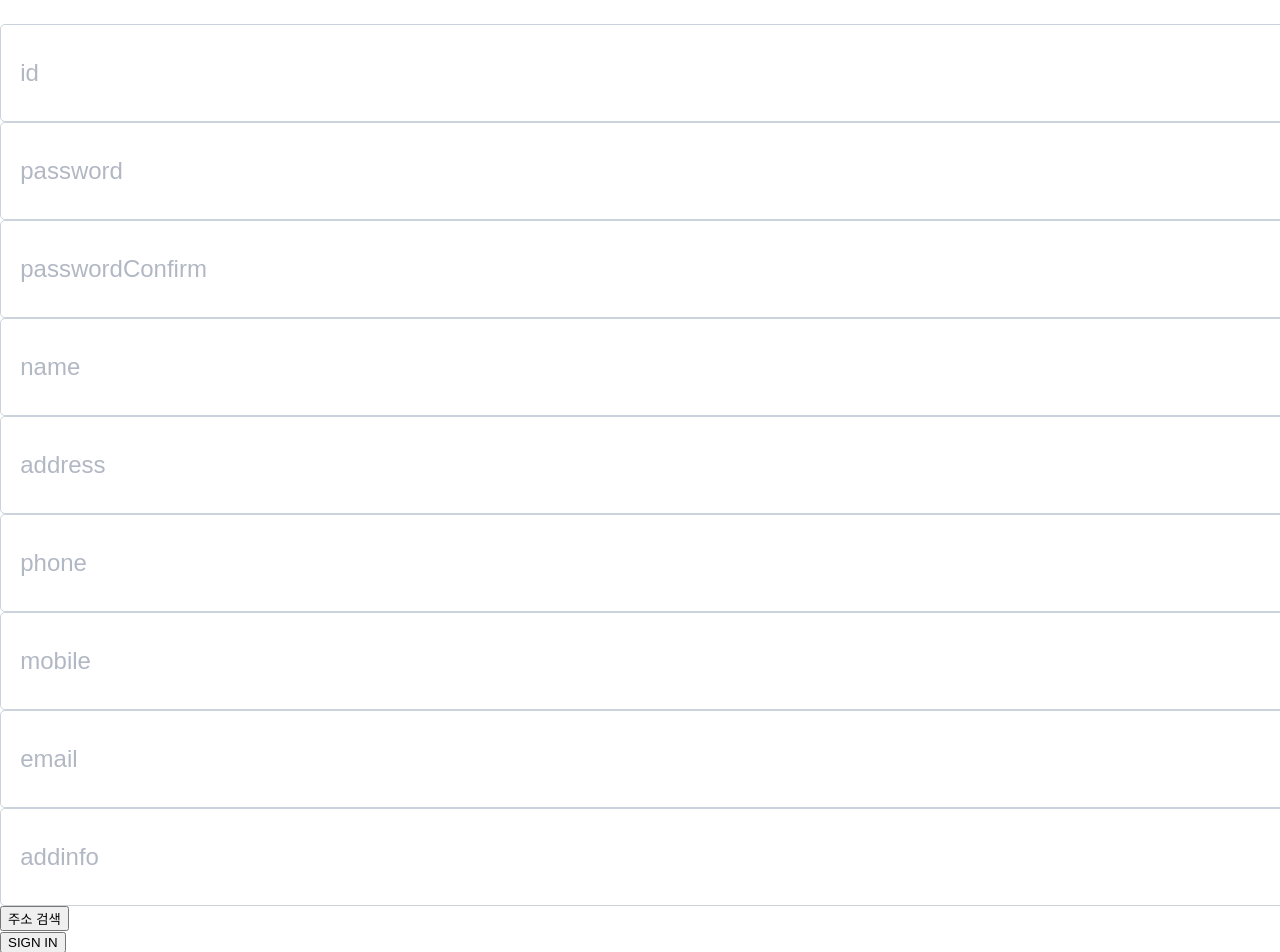
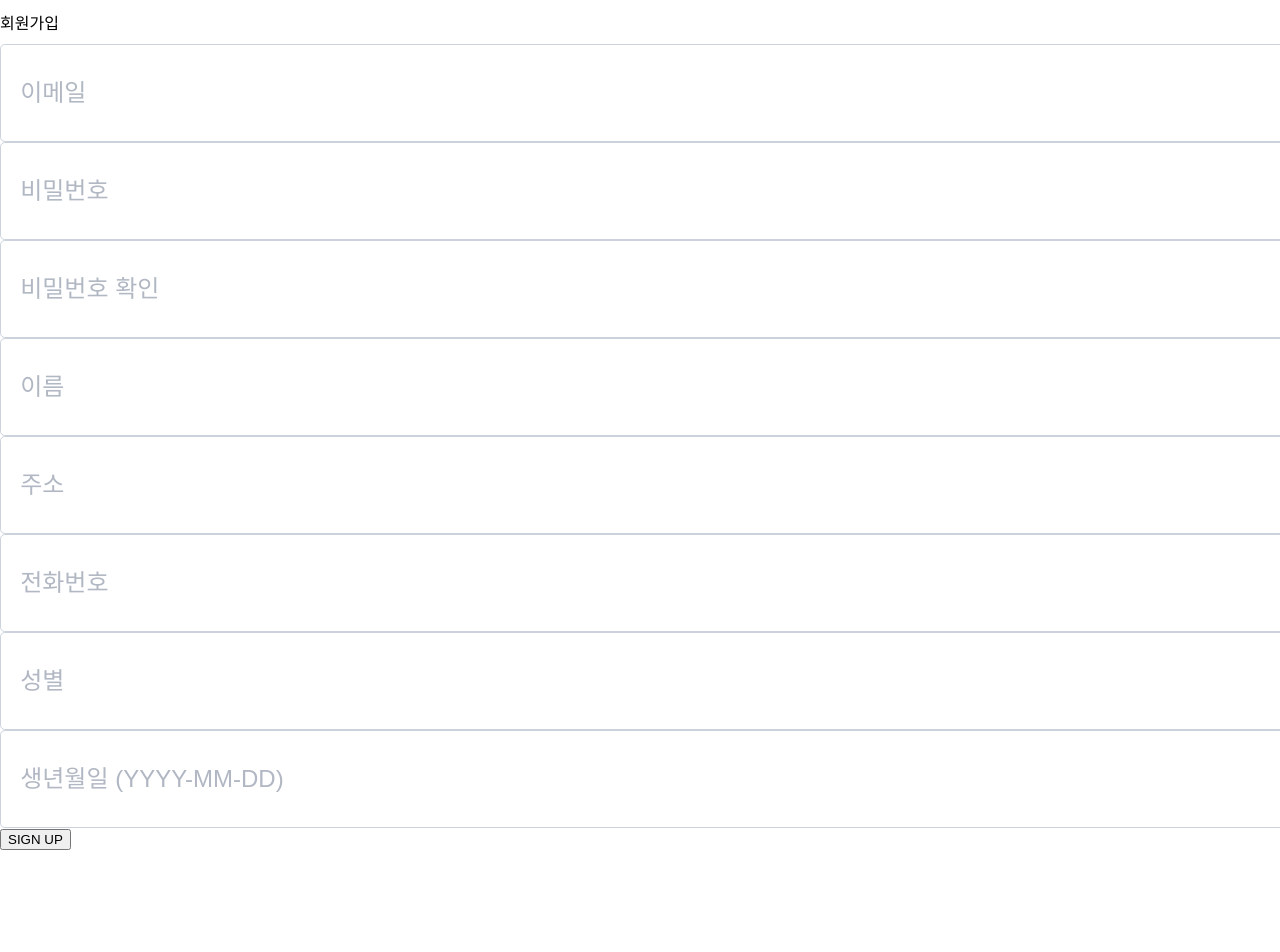
Before and after one commit to Supercoding-project1-back/super-project2-fe, a React (Create React App) app: page /join in a window 1280 px wide. Shown: the top 952 px of the page. After the commit the page ends 850 px from the top, so only its background shows below. Built offline with nearby package versions, Linux system fonts and the light colour scheme.

Commit message:
Fix: 회원가입 및 로그인 페이지 코드 수정

```diff
--- a/src/pages/Login/Join/Join.jsx
+++ b/src/pages/Login/Join/Join.jsx
@@ -6,73 +6,92 @@ import { useNavigate } from "react-router-dom";
 function Join() {
     const navigate = useNavigate();
 
-    const [id, setId] = useState("");
+    // 상태 변수 선언
+    const [email, setEmail] = useState("");
     const [password, setPassword] = useState("");
     const [passwordConfirm, setPasswordConfirm] = useState("");
     const [name, setName] = useState("");
+    const [phoneNumber, setPhoneNumber] = useState("");
     const [address, setAddress] = useState("");
-    const [phone, setPhone] = useState("");
-    const [mobile, setMobile] = useState("");
-    const [email, setEmail] = useState("");
-    const [addinfo, setAddInfo] = useState("");
+    const [gender, setGender] = useState("");
+    const [birthDate, setBirthDate] = useState("");
 
+    // 회원가입 핸들러
     const signHandler = async () => {
+        // 비밀번호 확인
         if (password !== passwordConfirm) {
             alert("비밀번호가 일치하지 않습니다.");
             return;
         }
 
-        const data = { id, password };
+        // 데이터 객체
+        const data = {
+            email,
+            password,
+            passwordConfirm,
+            name,
+            phoneNumber,
+            address,
+            gender,
+            birthDate
+        };
+
         try {
-            const response = await fetch("http://localhost:8080/auth/sign-up", {
+            // 회원가입 요청
+            const response = await fetch("http://13.54.82.156:8080/auth/sign-up", {
                 method: "POST",
                 headers: {
                     "Content-Type": "application/json",
                 },
                 body: JSON.stringify(data),
             });
+
             if (!response.ok) {
-                throw new Error("회원가입을 성공하였습니다.");
+                // 서버 응답이 실패인 경우
+                const errorData = await response.json();
+                throw new Error(errorData.message || "회원가입에 실패했습니다.");
             }
+
+            // 회원가입 성공 시, 로그인 페이지로 이동
+            alert("회원가입이 완료되었습니다.");
+            navigate("/login");
         } catch (error) {
-            alert("회원가입에 실패했습니다.");
+            // 에러 처리
+            alert(error.message || "회원가입 중 오류가 발생했습니다. 잠시 후 다시 시도해 주세요.");
         }
     };
 
-    const joinHandler = () => {
-        navigate("/join");
-    };
-
     return (
-        <>
         <div className={styles["content"]}>
             <div className={styles["card"]}>
                 <div className={styles["border"]}>
                     <div className={styles["first-section"]}>
-                            <span className={styles["id-title"]}></span>
+                        <span className={styles["id-title"]}>회원가입</span>
                     </div>
                     <div className={styles["input-section"]}>
                         <div className={styles["text-section"]}>
                             <TextField
-                                    className={styles["id"]}
-                                    value={id}
-                                    placeholder={"id"}
-                                    onChange={(value) => setId(value)}
+                                className={styles["email"]}
+                                value={email}
+                                placeholder={"이메일"}
+                                onChange={(value) => setEmail(value)}
                             />
                         </div>
                         <div className={styles["text-section"]}>
                             <TextField
                                 className={styles["password"]}
+                                type="password"
                                 value={password}
-                                    placeholder={"password"}
+                                placeholder={"비밀번호"}
                                 onChange={(value) => setPassword(value)}
                             />
                         </div>
                         <div className={styles["text-section"]}>
                             <TextField
                                 className={styles["passwordConfirm"]}
+                                type="password"
                                 value={passwordConfirm}
-                                    placeholder={"passwordConfirm"}
+                                placeholder={"비밀번호 확인"}
                                 onChange={(value) => setPasswordConfirm(value)}
                             />
                         </div>
@@ -80,7 +99,7 @@ function Join() {
                             <TextField
                                 className={styles["name"]}
                                 value={name}
-                                    placeholder={"name"}
+                                placeholder={"이름"}
                                 onChange={(value) => setName(value)}
                             />
                         </div>
@@ -88,57 +107,43 @@ function Join() {
                             <TextField
                                 className={styles["address"]}
                                 value={address}
-                                    placeholder={"address"}
+                                placeholder={"주소"}
                                 onChange={(value) => setAddress(value)}
                             />
                         </div>
                         <div className={styles["text-section"]}>
                             <TextField
-                                    className={styles["phone"]}
-                                    value={phone}
-                                    placeholder={"phone"}
-                                    onChange={(value) => setPhone(value)}
+                                className={styles["phoneNumber"]}
+                                value={phoneNumber}
+                                placeholder={"전화번호"}
+                                onChange={(value) => setPhoneNumber(value)}
                             />
                         </div>
                         <div className={styles["text-section"]}>
                             <TextField
-                                    className={styles["mobile"]}
-                                    value={mobile}
-                                    placeholder={"mobile"}
-                                    onChange={(value) => setMobile(value)}
+                                className={styles["gender"]}
+                                value={gender}
+                                placeholder={"성별"}
+                                onChange={(value) => setGender(value)}
                             />
                         </div>
                         <div className={styles["text-section"]}>
                             <TextField
-                                    className={styles["email"]}
-                                    value={email}
-                                    placeholder={"email"}
-                                    onChange={(value) => setEmail(value)}
-                                />
-                            </div>
-                            <div className={styles["text-section"]}>
-                                <TextField
-                                    className={styles["addinfo"]}
-                                    value={addinfo}
-                                    placeholder={"addinfo"}
-                                    onChange={(value) => setAddInfo(value)}
+                                className={styles["birthDate"]}
+                                value={birthDate}
+                                placeholder={"생년월일 (YYYY-MM-DD)"}
+                                onChange={(value) => setBirthDate(value)}
                             />
                         </div>
                     </div>
                     <div className={styles["button-section"]}>
-                            <button className={styles["SearchAddress"]} onClick={signHandler}>
-                                주소 검색
-                            </button>
-                        </div>
-                        <div className={styles["button-section"]}>
-                            <button className={styles["sign-in"]} onClick={joinHandler}>
-                                SIGN IN
+                        <button className={styles["sign-in"]} onClick={signHandler}>
+                            SIGN UP
                         </button>
                     </div>
                 </div>
             </div>
         </div>
-        </>
     );
 }
 
--- a/src/pages/Login/Login.jsx
+++ b/src/pages/Login/Login.jsx
@@ -38,7 +38,7 @@ function Login() {
       <div className={styles["card"]}>
         <div className={styles["border"]}>
           <div className={styles["first-section"]}>
-            <span className={styles["login-title"]}></span>
+            <span className={styles["login-title"]}>로그인</span>
           </div>
           <div className={styles["input-section"]}>
             <div className={styles["text-section"]}>
--- a/src/pages/ProductListPage/ProductListPage.module.scss
+++ b/src/pages/ProductListPage/ProductListPage.module.scss
@@ -4,6 +4,7 @@
   display: flex;
   flex-direction: column;
   width: 100%;
+  height: calc(100% - 2rem);
   padding: 0 10px;
 
   .card {
@@ -70,11 +71,12 @@
           color: #888;
         }
       }
-
-      .pagination {
-        margin-top: 1rem;
-        align-self: center;
-      }
     }
   }
+
+  .pagination {
+    position: absolute;
+    bottom: 0;
+    align-self: center;
+  }
 }
```
Lines whose indentation alone changed are shown as unchanged.
